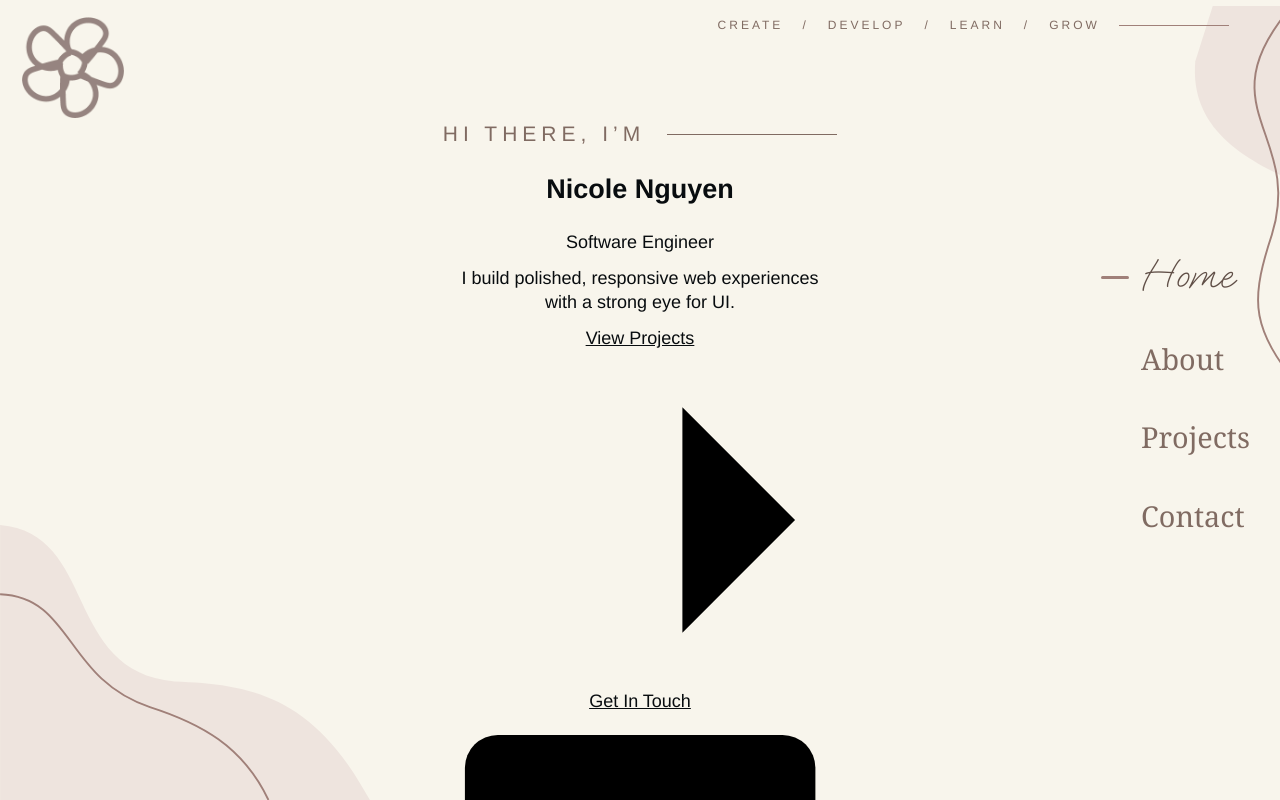
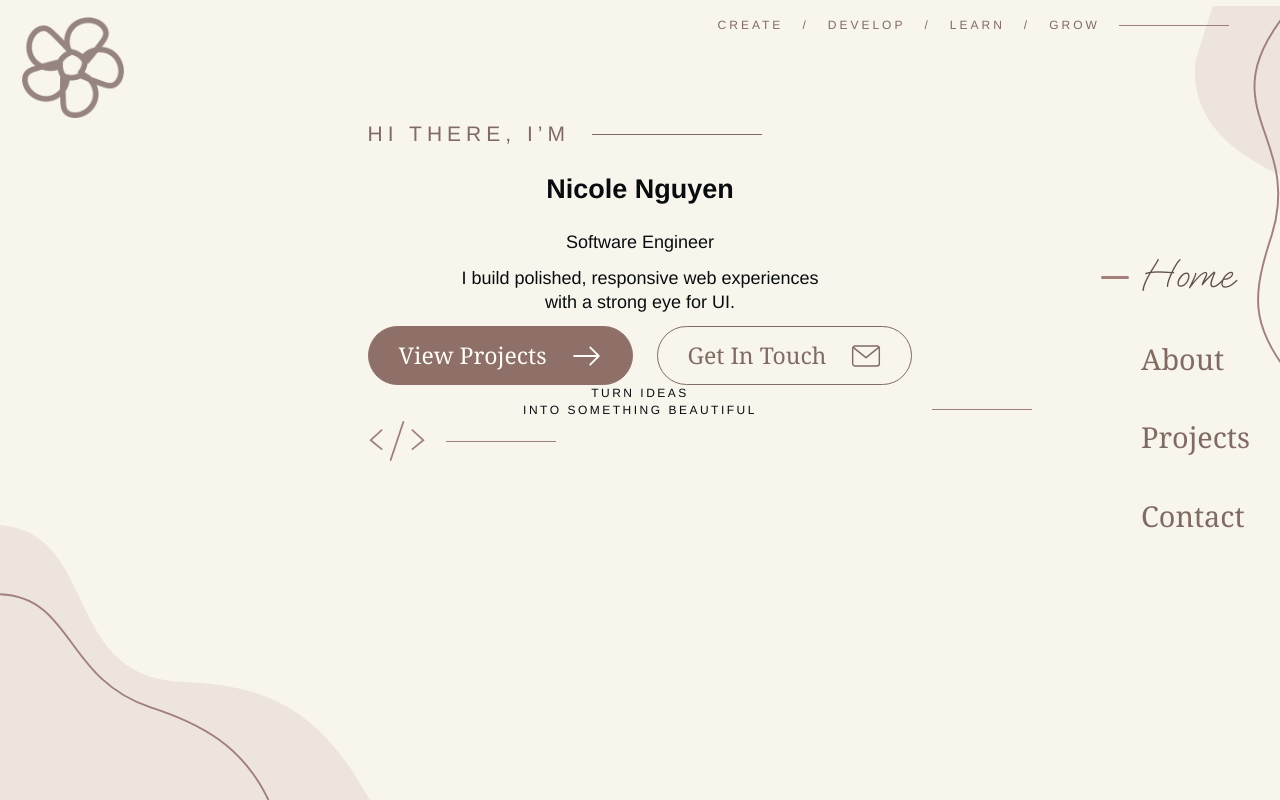
Before and after one commit to nguyenlnicole/Portfolio, a Vue app: page / in a window 1280 px wide. Shown: the top 800 px of the page. Built offline with nearby package versions, Linux system fonts and the light colour scheme.

Commit message:
Style shared actions and keyboard focus states

```diff
--- a/src/landing.css
+++ b/src/landing.css
@@ -52,3 +52,11 @@ svg { display: block; }
 .section-heading > span { max-width: none; }
 .tags { display: flex; flex-wrap: wrap; gap: 5px 8px; padding: 0; margin: 0; list-style: none; }
 .tags li { padding: 3px 13px; border-radius: 99px; background: var(--petal); color: #665650; font-family: Georgia, 'Times New Roman', serif; font-size: 14px; line-height: 1.25; }
+/* 06 — Shared actions, including visible keyboard focus. */
+.hero-actions { display: flex; flex-wrap: wrap; gap: 24px; }
+.hero-button { display: inline-flex; align-items: center; justify-content: space-between; gap: 25px; min-height: 59px; padding: 12px 30px; border: 1px solid var(--muted); border-radius: 99px; color: var(--muted); font-family: Georgia, 'Times New Roman', serif; font-size: 23px; text-decoration: none; transition: background-color .2s, transform .2s; }
+.hero-button.primary { color: #fffdf8; background: #8f7069; border-color: #8f7069; }
+.hero-button svg, .resume-link svg { flex: 0 0 auto; width: 30px; height: 26px; fill: none; stroke: currentColor; stroke-width: 1.7; stroke-linecap: round; stroke-linejoin: round; }
+.hero-button:hover { transform: translateY(-2px); background: var(--petal); }
+.hero-button.primary:hover { background: #80625b; border-color: #80625b; }
+a:focus-visible, summary:focus-visible { outline: 2px solid var(--ink); outline-offset: 5px; }
```
